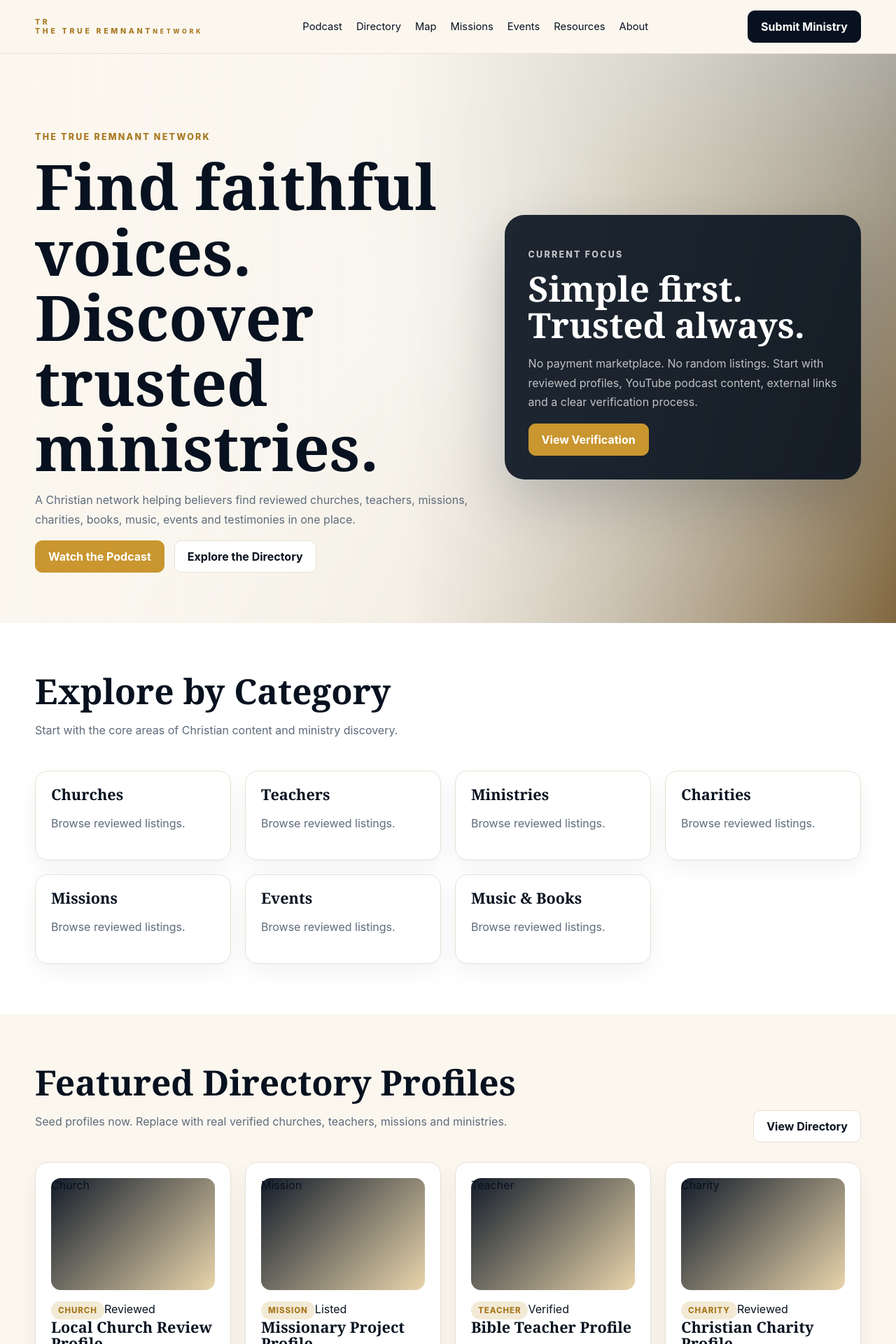
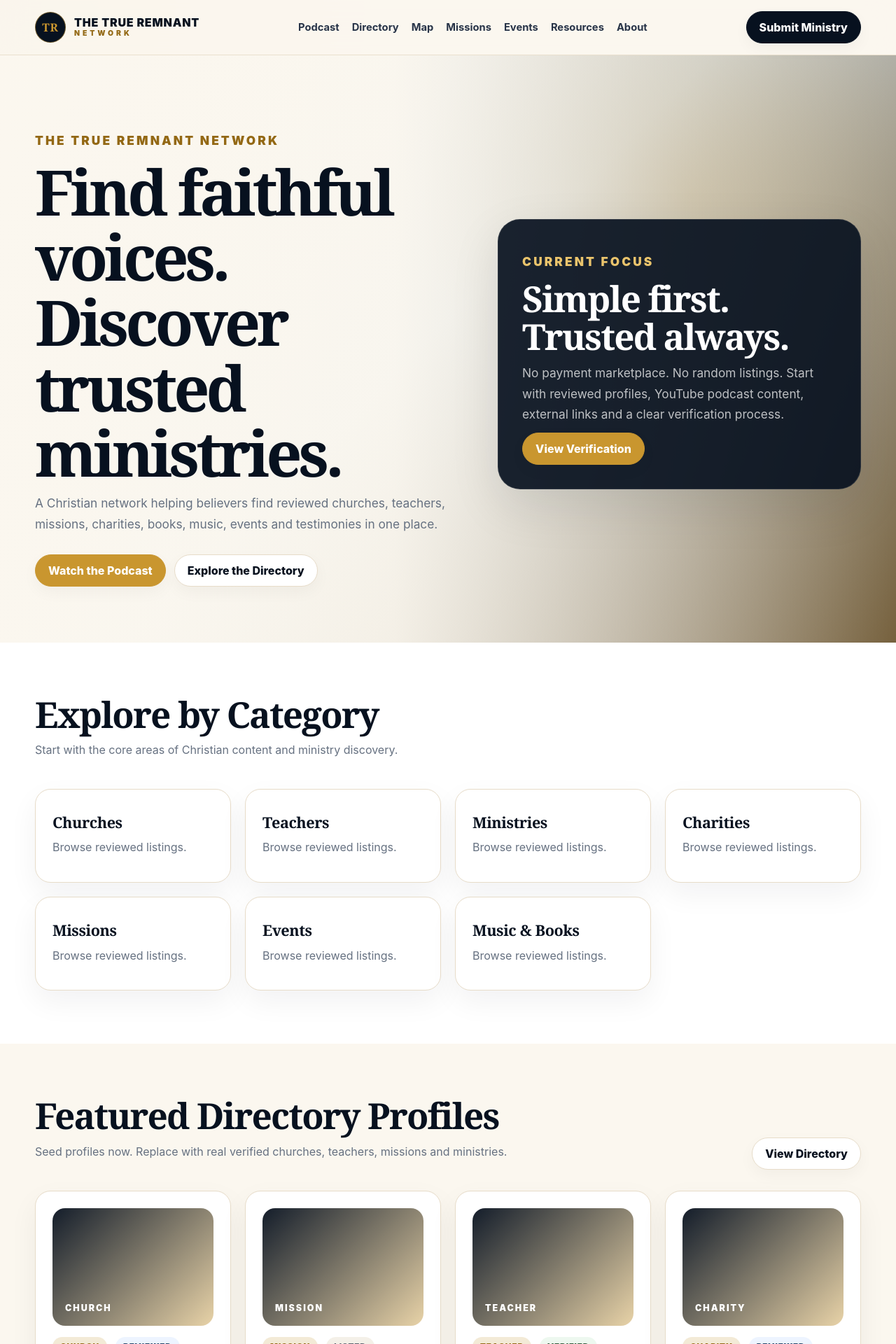
Before and after one commit to dakande85-bit/the-true-remnant-network, a Next.js app: page / in a window 1280 px wide. Shown: the top 1920 px of the page at 70% size. Built offline with nearby package versions, Linux system fonts and the light colour scheme.

Commit message:
Add polished True Remnant visual system

```diff
--- a/src/app/globals.css
+++ b/src/app/globals.css
@@ -1,224 +1,187 @@
 :root {
   --ink: #07111f;
-  --muted: #5f6b7a;
+  --ink-2: #111f33;
+  --muted: #667181;
   --cream: #fbf7ef;
+  --cream-2: #f4eddf;
   --gold: #c9962f;
-  --gold-dark: #a87920;
-  --line: #e8e1d3;
+  --gold-dark: #936814;
+  --line: #e7dcc9;
   --card: #ffffff;
   --green: #315b3b;
+  --red: #7f2d2d;
+  --blue: #24476c;
+  --shadow: 0 24px 70px rgba(7, 17, 31, 0.1);
 }
 
-* {
-  box-sizing: border-box;
-}
+* { box-sizing: border-box; }
+
+html { scroll-behavior: smooth; }
 
 body {
   margin: 0;
   color: var(--ink);
-  background: var(--cream);
+  background:
+    radial-gradient(circle at top left, rgba(201, 150, 47, 0.12), transparent 34rem),
+    var(--cream);
   font-family: Inter, ui-sans-serif, system-ui, -apple-system, BlinkMacSystemFont, "Segoe UI", sans-serif;
 }
 
-a {
-  color: inherit;
-  text-decoration: none;
-}
+a { color: inherit; text-decoration: none; }
 
-img {
-  max-width: 100%;
-  display: block;
-}
+img { max-width: 100%; display: block; }
 
-.container {
-  width: min(1180px, calc(100% - 40px));
-  margin: 0 auto;
-}
+p { color: var(--muted); line-height: 1.72; margin: 0.7rem 0; }
+
+h1, h2, h3 { font-family: Georgia, "Times New Roman", serif; line-height: 1.04; margin: 0; color: var(--ink); }
+
+h1 { font-size: clamp(3rem, 7vw, 6.4rem); letter-spacing: -0.055em; max-width: 980px; }
+h2 { font-size: clamp(2rem, 4vw, 3.35rem); letter-spacing: -0.035em; }
+h3 { font-size: 1.35rem; letter-spacing: -0.02em; }
+
+.container { width: min(1180px, calc(100% - 40px)); margin: 0 auto; }
 
 .nav {
   position: sticky;
   top: 0;
   z-index: 30;
-  background: rgba(251, 247, 239, 0.92);
-  backdrop-filter: blur(14px);
-  border-bottom: 1px solid var(--line);
+  background: rgba(251, 247, 239, 0.9);
+  backdrop-filter: blur(18px);
+  border-bottom: 1px solid rgba(231, 220, 201, 0.86);
 }
 
-.nav-inner {
-  min-height: 76px;
-  display: flex;
-  align-items: center;
-  justify-content: space-between;
-  gap: 24px;
-}
+.nav-inner { min-height: 78px; display: flex; align-items: center; justify-content: space-between; gap: 24px; }
 
-.logo {
-  font-family: Georgia, serif;
-  font-size: 1.35rem;
-  font-weight: 800;
-  letter-spacing: 0.04em;
-}
+.logo { display: inline-flex; align-items: center; gap: 12px; font-weight: 900; letter-spacing: 0.05em; }
+.logo-mark { width: 44px; height: 44px; border-radius: 50%; display: grid; place-items: center; background: var(--ink); color: var(--gold); font-family: Georgia, serif; font-weight: 900; border: 1px solid rgba(201, 150, 47, 0.5); }
+.logo-copy { display: grid; line-height: 1.05; }
+.logo-copy small { color: var(--gold-dark); font-size: 0.65rem; letter-spacing: 0.38em; margin-top: 3px; }
 
-.logo span {
-  display: block;
-  font-family: Inter, sans-serif;
-  font-size: 0.66rem;
-  letter-spacing: 0.35em;
-  color: var(--gold-dark);
-}
-
-.nav-links {
-  display: flex;
-  align-items: center;
-  gap: 20px;
-  font-size: 0.92rem;
-}
+.nav-links { display: flex; align-items: center; gap: 18px; font-size: 0.92rem; color: #283448; }
+.nav-links a { padding: 10px 0; font-weight: 700; }
+.nav-links a:hover { color: var(--gold-dark); }
 
 .btn {
   display: inline-flex;
   align-items: center;
   justify-content: center;
   gap: 8px;
-  border-radius: 10px;
+  border-radius: 999px;
   padding: 12px 18px;
   border: 1px solid var(--line);
-  font-weight: 700;
+  font-weight: 800;
   background: var(--card);
+  box-shadow: 0 8px 22px rgba(7, 17, 31, 0.04);
+  transition: transform 0.18s ease, border-color 0.18s ease, background 0.18s ease;
 }
-
-.btn-primary {
-  background: var(--gold);
-  border-color: var(--gold);
-  color: #fff;
-}
-
-.btn-dark {
-  background: var(--ink);
-  border-color: var(--ink);
-  color: #fff;
-}
+.btn:hover { transform: translateY(-1px); border-color: rgba(201, 150, 47, 0.65); }
+.btn-primary { background: var(--gold); border-color: var(--gold); color: #fff; }
+.btn-dark { background: var(--ink); border-color: var(--ink); color: #fff; }
+.btn-soft { background: #fff8ea; color: var(--gold-dark); border-color: #efd9a8; }
 
 .hero {
-  padding: 96px 0 72px;
+  padding: 96px 0 80px;
+  overflow: hidden;
   background:
-    linear-gradient(90deg, rgba(251,247,239,0.98) 0%, rgba(251,247,239,0.86) 45%, rgba(7,17,31,0.18) 100%),
-    radial-gradient(circle at 70% 20%, rgba(201,150,47,0.22), transparent 36%),
-    linear-gradient(135deg, #fff8ea, #e6eced 45%, #9c7b47);
+    linear-gradient(90deg, rgba(251,247,239,0.98) 0%, rgba(251,247,239,0.86) 44%, rgba(7,17,31,0.16) 100%),
+    radial-gradient(circle at 77% 24%, rgba(201,150,47,0.32), transparent 24rem),
+    linear-gradient(135deg, #fff8ea, #e7eceb 48%, #8b7043);
 }
+.hero-grid { display: grid; grid-template-columns: 1.08fr 0.92fr; gap: 52px; align-items: center; }
+.hero p { max-width: 720px; font-size: 1.08rem; }
+.hero-actions, .row, .card-meta, .tag-row { display: flex; gap: 12px; flex-wrap: wrap; align-items: center; }
+.hero-actions { margin-top: 28px; }
 
-.hero-grid {
-  display: grid;
-  grid-template-columns: 1.1fr 0.9fr;
-  gap: 48px;
-  align-items: center;
+.hero-visual { position: relative; min-height: 500px; }
+.hero-card {
+  background: rgba(7,17,31,0.92);
+  color: #fff;
+  border: 1px solid rgba(255,255,255,0.1);
+  border-radius: 32px;
+  padding: 34px;
+  box-shadow: var(--shadow);
 }
+.hero-card h2, .hero-card h3 { color: #fff; }
+.hero-card p { color: rgba(255,255,255,0.72); }
+.hero-card .kicker { color: #eac46c; }
 
-.kicker {
-  color: var(--gold-dark);
-  text-transform: uppercase;
-  font-weight: 800;
-  letter-spacing: 0.18em;
-  font-size: 0.78rem;
+.visual-panel {
+  position: absolute;
+  inset: 0;
+  border-radius: 36px;
+  padding: 26px;
+  background:
+    linear-gradient(145deg, rgba(7, 17, 31, 0.98), rgba(17, 31, 51, 0.92)),
+    radial-gradient(circle at 50% 0%, rgba(201, 150, 47, 0.35), transparent 26rem);
+  box-shadow: 0 40px 100px rgba(7, 17, 31, 0.24);
+  overflow: hidden;
 }
+.visual-panel::before {
+  content: "";
+  position: absolute;
+  inset: 22px;
+  border: 1px solid rgba(201, 150, 47, 0.24);
+  border-radius: 28px;
+}
+.cross-mark { position: absolute; top: 70px; right: 56px; width: 72px; height: 118px; opacity: 0.86; }
+.cross-mark::before, .cross-mark::after { content: ""; position: absolute; background: linear-gradient(#f7dc91, #a87920); border-radius: 999px; }
+.cross-mark::before { width: 16px; height: 118px; left: 28px; }
+.cross-mark::after { height: 16px; width: 72px; top: 38px; left: 0; }
+.visual-stack { position: relative; z-index: 2; display: grid; gap: 16px; margin-top: 160px; }
+.visual-card { background: rgba(255,255,255,0.08); border: 1px solid rgba(255,255,255,0.12); border-radius: 18px; padding: 18px; color: #fff; }
+.visual-card strong { display: block; margin-bottom: 6px; }
+.visual-card span { color: rgba(255,255,255,0.68); font-size: 0.92rem; }
 
-h1, h2, h3 {
-  font-family: Georgia, "Times New Roman", serif;
-  line-height: 1.04;
-  margin: 0;
-}
+.kicker { color: var(--gold-dark); text-transform: uppercase; font-weight: 900; letter-spacing: 0.18em; font-size: 0.76rem; }
 
-h1 {
-  font-size: clamp(3rem, 7vw, 5.8rem);
-  max-width: 820px;
-}
+.section { padding: 76px 0; }
+.section-tight { padding: 46px 0; }
+.section-muted { background: #fff; }
+.section-dark { background: var(--ink); color: #fff; }
+.section-dark h2, .section-dark h3 { color: #fff; }
+.section-dark p { color: rgba(255,255,255,0.72); }
 
-h2 {
-  font-size: clamp(2rem, 4vw, 3.1rem);
-}
+.section-head { display: flex; align-items: end; justify-content: space-between; gap: 24px; margin-bottom: 30px; }
+.section-head p { max-width: 740px; }
 
-h3 {
-  font-size: 1.35rem;
-}
-
-p {
-  color: var(--muted);
-  line-height: 1.72;
-}
-
-.hero-actions, .row {
-  display: flex;
-  gap: 14px;
-  flex-wrap: wrap;
-  align-items: center;
-}
-
-.hero-card {
-  background: rgba(7,17,31,0.9);
-  color: #fff;
-  border-radius: 28px;
-  padding: 34px;
-  box-shadow: 0 30px 80px rgba(7,17,31,0.18);
-}
-
-.hero-card p {
-  color: rgba(255,255,255,0.72);
-}
-
-.section {
-  padding: 72px 0;
-}
-
-.section-muted {
-  background: #fff;
-}
-
-.section-head {
-  display: flex;
-  align-items: end;
-  justify-content: space-between;
-  gap: 24px;
-  margin-bottom: 28px;
-}
-
-.grid {
-  display: grid;
-  gap: 20px;
-}
-
-.grid-3 {
-  grid-template-columns: repeat(3, 1fr);
-}
-
-.grid-4 {
-  grid-template-columns: repeat(4, 1fr);
-}
+.grid { display: grid; gap: 20px; }
+.grid-2 { grid-template-columns: repeat(2, 1fr); }
+.grid-3 { grid-template-columns: repeat(3, 1fr); }
+.grid-4 { grid-template-columns: repeat(4, 1fr); }
+.span-2 { grid-column: span 2; }
 
 .card {
   background: var(--card);
   border: 1px solid var(--line);
-  border-radius: 18px;
-  padding: 22px;
-  box-shadow: 0 12px 32px rgba(7,17,31,0.05);
+  border-radius: 22px;
+  padding: 24px;
+  box-shadow: 0 16px 42px rgba(7,17,31,0.055);
 }
+.card h3, .card h2 { margin-top: 12px; }
+.card:hover { border-color: rgba(201, 150, 47, 0.36); }
+.profile-card, .resource-card { display: flex; flex-direction: column; gap: 12px; }
 
-.card-cover {
-  min-height: 160px;
-  border-radius: 14px;
-  margin-bottom: 16px;
-  background: linear-gradient(135deg, rgba(7,17,31,0.95), rgba(201,150,47,0.4));
-}
+.card-cover { min-height: 168px; border-radius: 18px; margin-bottom: 4px; background: linear-gradient(135deg, rgba(7,17,31,0.95), rgba(201,150,47,0.42)); }
+.profile-cover { display: flex; align-items: end; padding: 18px; color: #fff; font-weight: 900; letter-spacing: 0.16em; text-transform: uppercase; font-size: 0.78rem; }
+.resource-icon { width: 74px; height: 74px; border-radius: 20px; display: grid; place-items: center; background: #fff5df; color: var(--gold-dark); font-weight: 900; border: 1px solid #efd9a8; }
 
-.badge {
+.badge, .mini-tag, .status-pill {
   display: inline-flex;
   border-radius: 999px;
-  padding: 6px 10px;
-  background: #f3ead6;
-  color: var(--gold-dark);
+  padding: 7px 11px;
   font-size: 0.72rem;
-  font-weight: 800;
+  font-weight: 900;
   text-transform: uppercase;
   letter-spacing: 0.08em;
 }
+.badge { background: #f3ead6; color: var(--gold-dark); }
+.mini-tag { background: #f6f2ea; color: #556170; border: 1px solid var(--line); }
+.status-pill { background: #edf3ed; color: var(--green); }
+.status-listed { background: #f4f0e8; color: #5c6470; }
+.status-reviewed { background: #edf4ff; color: var(--blue); }
+.status-verified, .status-recommended { background: #edf8ef; color: var(--green); }
+.status-review { background: #fff0ea; color: var(--red); }
+.location { color: #3f4a5a; font-weight: 800; font-size: 0.92rem; }
 
 .tabs {
   display: flex;
@@ -227,74 +190,67 @@ p {
   padding: 12px;
   border: 1px solid var(--line);
   background: var(--card);
-  border-radius: 18px;
-  box-shadow: 0 14px 40px rgba(7,17,31,0.05);
+  border-radius: 22px;
+  box-shadow: var(--shadow);
+  position: sticky;
+  top: 92px;
+  z-index: 10;
 }
+.tab { border: 1px solid var(--line); border-radius: 999px; padding: 12px 16px; background: #fff; font-weight: 900; color: #354054; }
+.tab:hover, .tab-active { border-color: var(--gold); background: #fff5df; color: var(--gold-dark); }
 
-.tab {
-  border: 1px solid var(--line);
-  border-radius: 12px;
-  padding: 12px 16px;
-  background: #fff;
-  font-weight: 800;
-}
+.page-hero { padding: 82px 0 48px; background: linear-gradient(135deg, #fff8ea, #e9eee9); border-bottom: 1px solid var(--line); }
+.page-hero p { max-width: 780px; font-size: 1.05rem; }
 
-.tab-active {
-  border-color: var(--gold);
-  background: #fff5df;
-  color: var(--gold-dark);
-}
+.stat-grid { display: grid; grid-template-columns: repeat(4, 1fr); gap: 16px; margin-top: 30px; }
+.stat { padding: 18px; border-radius: 18px; background: rgba(255,255,255,0.74); border: 1px solid var(--line); }
+.stat strong { display: block; font-family: Georgia, serif; font-size: 2rem; color: var(--ink); }
+.stat span { color: var(--muted); font-weight: 800; font-size: 0.9rem; }
 
-.page-hero {
-  padding: 76px 0 42px;
-  background: linear-gradient(135deg, #fff8ea, #e9eee9);
-}
+.map-shell { min-height: 430px; border-radius: 26px; border: 1px solid var(--line); background: linear-gradient(135deg, #dfe9ea, #f6ead1); position: relative; overflow: hidden; }
+.map-shell::before { content: ""; position: absolute; inset: 42px 68px; border-radius: 50%; border: 2px dashed rgba(7,17,31,0.16); transform: rotate(-8deg); }
+.map-pin { position: absolute; width: 18px; height: 18px; border-radius: 50%; background: var(--gold); border: 4px solid #fff; box-shadow: 0 10px 22px rgba(7,17,31,0.18); }
+.pin-1 { left: 22%; top: 38%; } .pin-2 { left: 48%; top: 48%; } .pin-3 { left: 67%; top: 31%; } .pin-4 { left: 74%; top: 62%; }
+.map-label { position: absolute; left: 24px; bottom: 24px; max-width: 350px; background: rgba(255,255,255,0.88); border: 1px solid var(--line); border-radius: 18px; padding: 16px; }
 
-.footer {
-  background: var(--ink);
-  color: #fff;
-  padding: 44px 0;
-}
-
-.footer p, .footer a {
-  color: rgba(255,255,255,0.7);
-}
-
-.footer-grid {
-  display: grid;
-  grid-template-columns: 1.4fr repeat(3, 1fr);
-  gap: 28px;
-}
-
-.form-grid {
-  display: grid;
-  grid-template-columns: repeat(2, 1fr);
-  gap: 16px;
-}
-
+.form-grid { display: grid; grid-template-columns: repeat(2, 1fr); gap: 16px; }
 .input, textarea, select {
   width: 100%;
   border: 1px solid var(--line);
-  border-radius: 12px;
-  padding: 14px;
+  border-radius: 14px;
+  padding: 14px 15px;
   font: inherit;
   background: #fff;
+  color: var(--ink);
+}
+label { display: grid; gap: 7px; color: #344054; font-weight: 800; font-size: 0.9rem; }
+textarea { min-height: 150px; resize: vertical; }
+
+.footer { background: var(--ink); color: #fff; padding: 54px 0; }
+.footer p, .footer a { color: rgba(255,255,255,0.72); }
+.footer a { display: block; margin: 10px 0; }
+.footer strong { display: block; margin-bottom: 12px; color: #fff; }
+.footer-grid { display: grid; grid-template-columns: 1.6fr repeat(3, 1fr); gap: 34px; }
+.footer-logo { color: #fff; margin-bottom: 16px; }
+.footer-note { font-size: 0.9rem; }
+
+@media (max-width: 1040px) {
+  .nav-links { display: none; }
+  .hero-grid, .grid-4 { grid-template-columns: repeat(2, 1fr); }
+  .hero-visual { min-height: 420px; }
 }
 
-textarea {
-  min-height: 140px;
+@media (max-width: 760px) {
+  .container { width: min(100% - 28px, 1180px); }
+  .hero { padding: 70px 0 56px; }
+  .hero-grid, .grid-2, .grid-3, .grid-4, .footer-grid, .form-grid, .stat-grid { grid-template-columns: 1fr; }
+  .span-2 { grid-column: span 1; }
+  .nav-inner { min-height: 72px; }
+  .nav-cta { display: none; }
+  .logo-mark { width: 40px; height: 40px; }
+  .hero-visual { min-height: 380px; }
+  .visual-stack { margin-top: 120px; }
+  .section-head { align-items: flex-start; flex-direction: column; }
+  .tabs { position: static; }
+  h1 { font-size: clamp(2.6rem, 15vw, 4rem); }
 }
-
-@media (max-width: 900px) {
-  .hero-grid,
-  .grid-3,
-  .grid-4,
-  .footer-grid,
-  .form-grid {
-    grid-template-columns: 1fr;
-  }
-
-  .nav-links {
-    display: none;
-  }
-}
```
